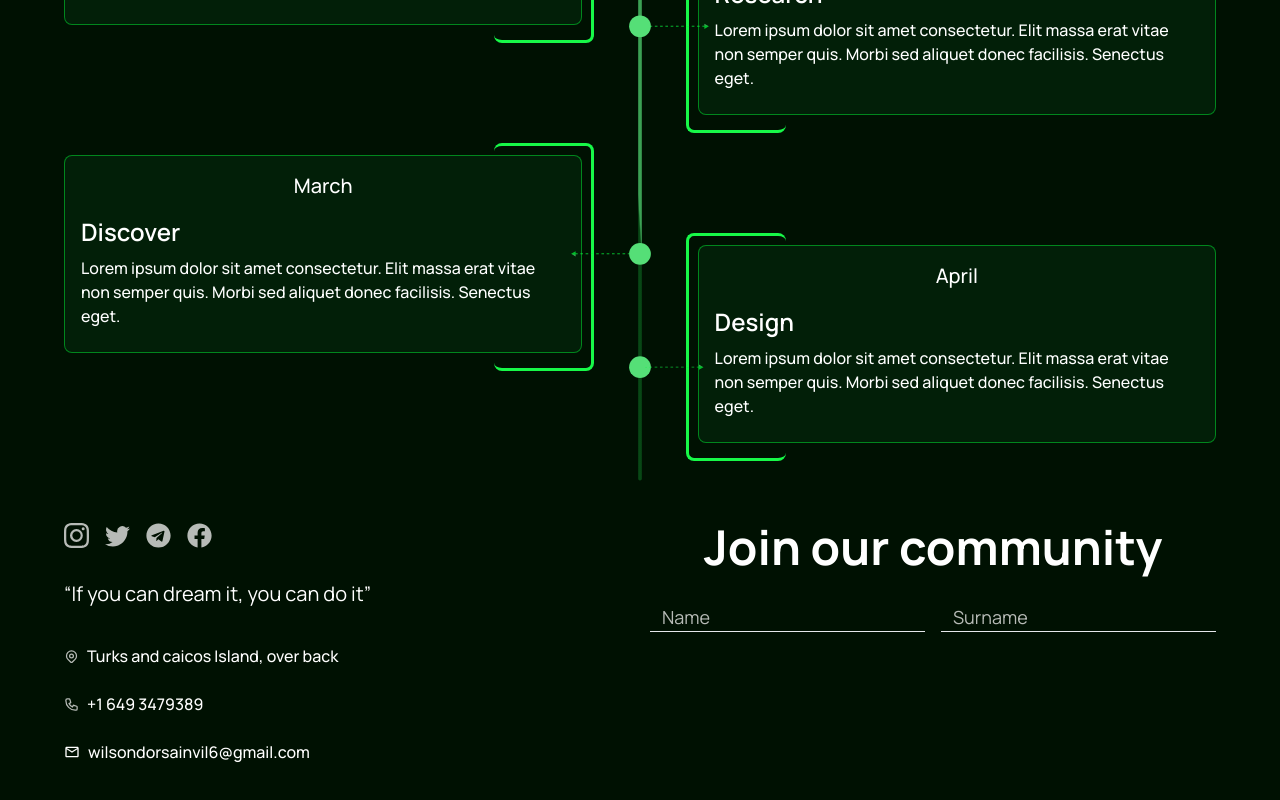
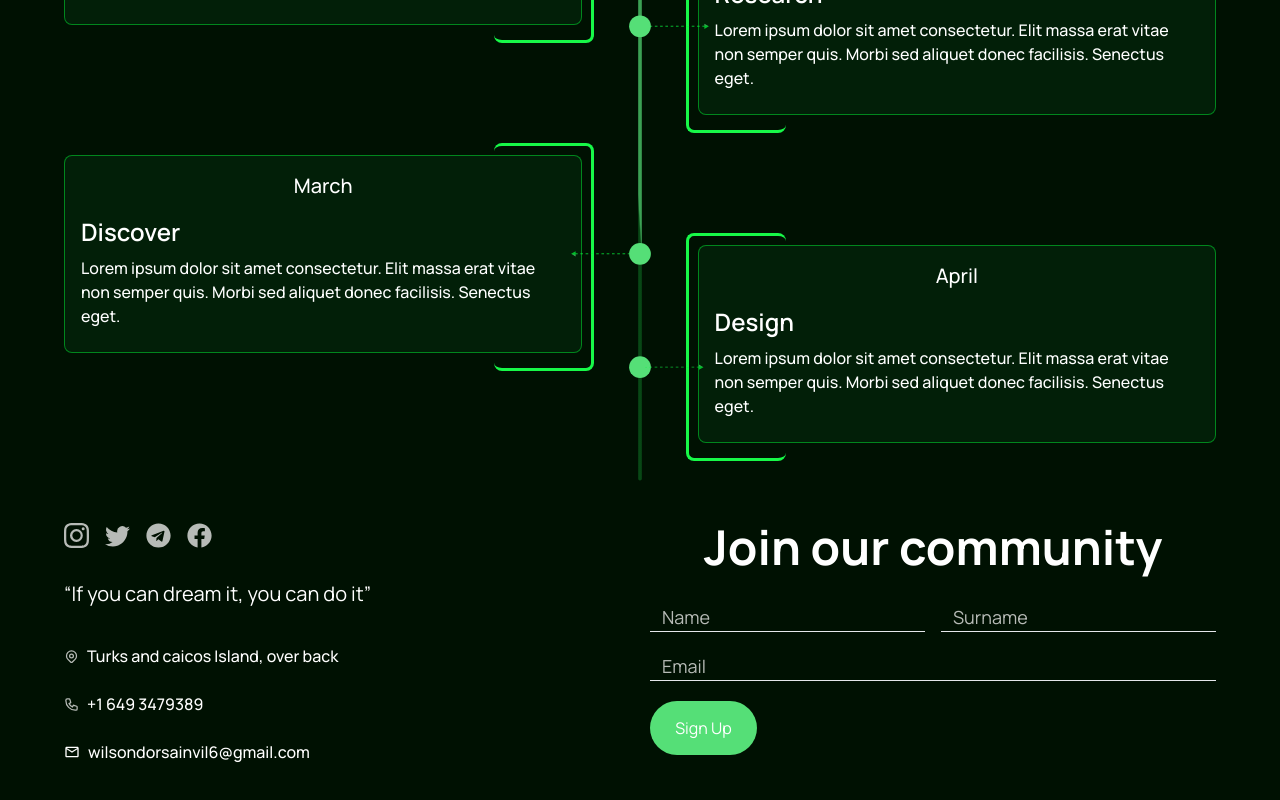
Before and after one commit to gift56/DxxCoin, a React (Vite) app: page / in a window 1280 px wide. Shown: the part 2250-3050 px from the top of the page. Built offline with nearby package versions, Linux system fonts and the light colour scheme.

Commit message:
added some stuff

```diff
--- a/src/components/Join.jsx
+++ b/src/components/Join.jsx
@@ -86,6 +86,16 @@ const Join = () => {
                   />
                 </div>
               </div>
+              <div className="flex items-center justify-between w-full gap-4">
+                <input
+                  type="text"
+                  className="w-full bg-transparent border-b text-lg font-normal placeholder:text-[#ffffffb7] pl-3 outline-none"
+                  placeholder="Email"
+                />
+              </div>
+              <button className="w-[107px] py-[15px] px-[24px] border-[#55DF77] bg-[#55DF77] rounded-[100px] flex items-center justify-center hover:opacity-5">
+                Sign Up
+              </button>
             </div>
           </div>
         </div>
```
